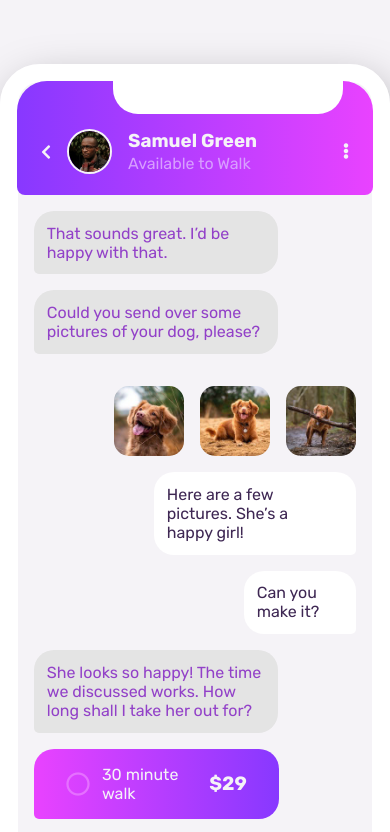
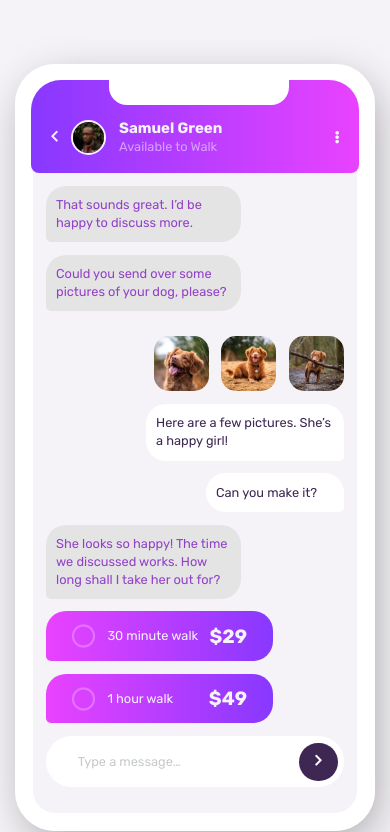
Before and after one commit to hariscs/chat-app, a plain HTML site: page index.html in a window 390 px wide. Shown: the top 832 px of the page. Drawn offline with Linux system fonts and the light colour scheme.

Commit message:
mobile screen size reduce

```diff
--- a/css/style.css
+++ b/css/style.css
@@ -30,6 +30,10 @@ body {
 	height: 100vh;
 }
 
+p {
+	line-height: 1.4;
+}
+
 img {
 	max-width: 100%;
 }
@@ -37,11 +41,13 @@ img {
 .main {
 	display: flex;
 	flex-direction: column;
-	max-width: 450px;
+	max-width: 375px;
 	padding: 4em 0;
 }
 
 .phone {
+	max-width: 360px;
+	font-size: 0.8rem;
 	padding: 1em;
 	border: 18px solid var(--white);
 	border-radius: 40px;
@@ -51,11 +57,11 @@ img {
 
 .notch {
 	position: absolute;
-	width: 230px;
-	left: 95px;
-	top: -17px;
-	height: 49px;
-	border-radius: 0 0 25px 25px;
+	width: 180px;
+	left: 76px;
+	top: -5px;
+	height: 28px;
+	border-radius: 0 0 18px 18px;
 	background: var(--white);
 }
 
@@ -69,7 +75,7 @@ img {
 	display: flex;
 	align-items: center;
 	justify-content: space-between;
-	margin: -17px;
+	margin: -14.5px;
 	padding: 3em 1.5em 1.3em;
 	border-radius: 30px 30px 8px 8px;
 	margin-bottom: 1em;
@@ -89,7 +95,7 @@ img {
 .profile-img {
 	border: 2px solid var(--Light-Grayish-Violet);
 	border-radius: 100vh;
-	max-width: 45px;
+	max-width: 35px;
 	margin-left: 1em;
 }
 
@@ -122,18 +128,14 @@ img {
 .msg-right {
 	background: var(--white);
 	color: var(--Very-Dark-Desaturated-Violet);
-	max-width: 28ch;
-	margin-left: 120px;
+	max-width: 30ch;
+	margin-left: 100px;
 	border-radius: 20px 20px 5px 20px;
 	text-align: left;
 }
 
 .right-sub {
-	margin-left: 210px;
-}
-
-.msg-right p {
-	margin-right: 1em;
+	margin-left: 160px;
 }
 
 .right-dogs {
@@ -149,7 +151,7 @@ img {
 }
 
 .dog-pic {
-	max-width: 70px;
+	max-width: 55px;
 	border-radius: 15px;
 }
 
--- a/index.html
+++ b/index.html
@@ -63,7 +63,7 @@
 
 				<!-- chat -->
 				<div class="msg msg-left">
-					<p>That sounds great. I’d be happy with that.</p>
+					<p>That sounds great. I’d be happy to discuss more.</p>
 				</div>
 				<div class="msg msg-left">
 					<p>Could you send over some pictures of your dog, please?</p>
```
